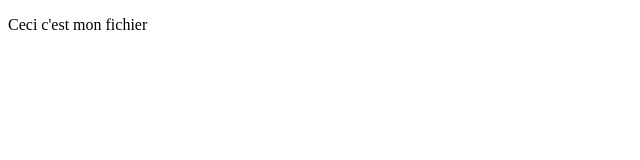
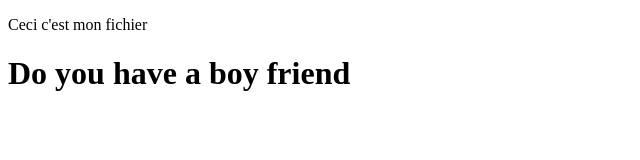
Before and after one commit to TchuipetJunior/TestSiteEvennement, a plain HTML site: page template/junior.html in a window 1280 px wide. Shown: the whole page, without its empty margins (0-640 px from the left). Drawn offline with Linux system fonts and the light colour scheme.

Commit message:
new commit1

```diff
--- a/template/junior.html
+++ b/template/junior.html
@@ -8,6 +8,7 @@
 <body>
     <div class="cool">
         <p>Ceci c'est mon fichier</p>
+        <h1>Do you have a boy friend</h1>
     </div>
 </body>
 </html>
```
